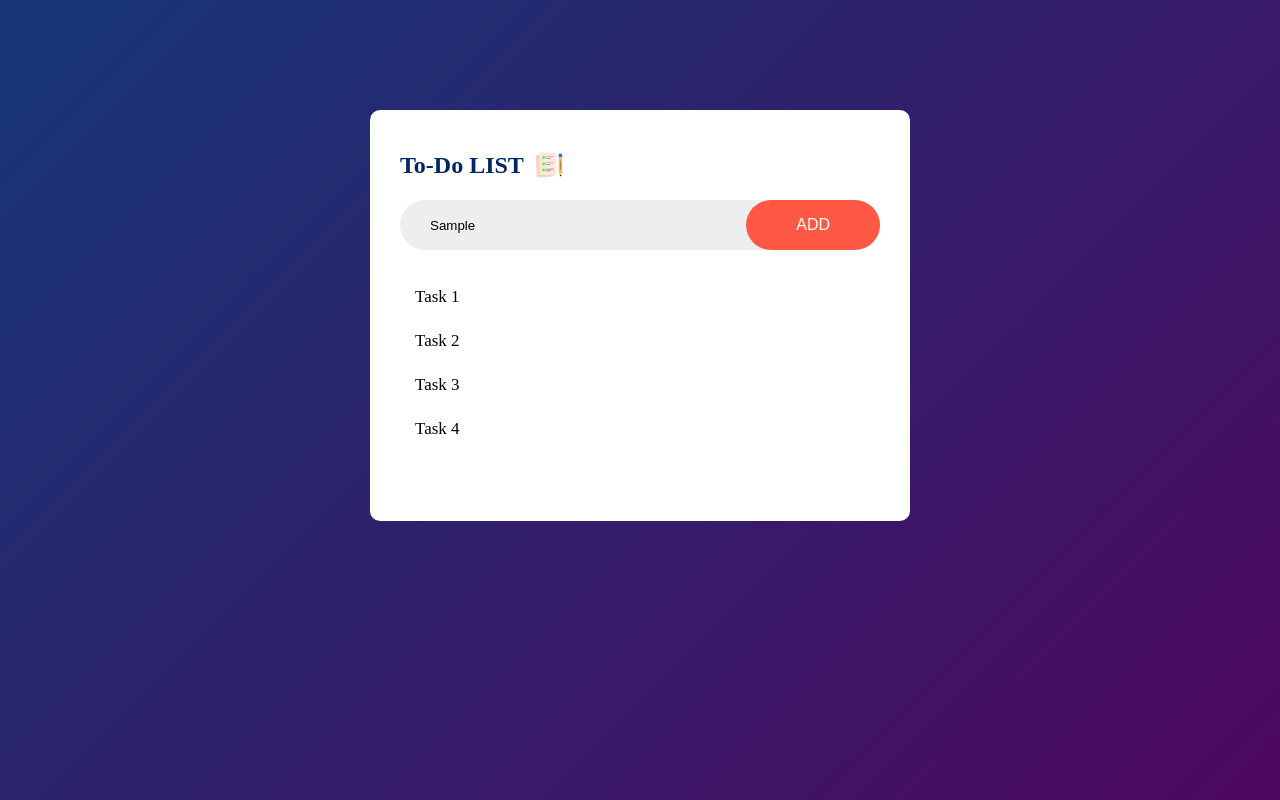
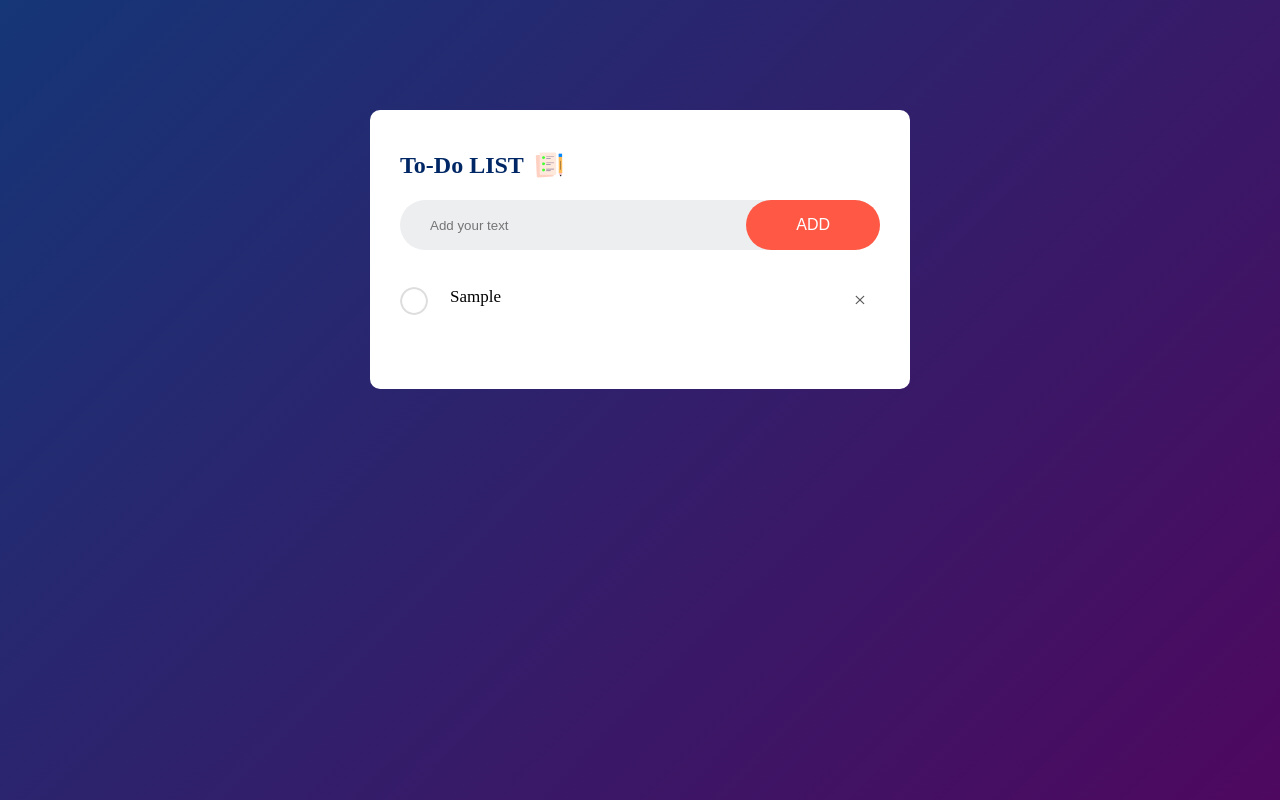
Before and after one commit to Aashish-kushwaha/todo, a plain HTML site: page index.html in a window 1280 px wide. Both pictures are taken after typing "Sample" into the empty fields and a click on the button "ADD". Drawn offline with Linux system fonts and the light colour scheme.

Commit message:
added js

```diff
--- a/index.html
+++ b/index.html
@@ -12,18 +12,18 @@
             <h2>To-Do LIST <img src="images/icon.png" ></h2>
             <div class="row">
                 <input type="text" id="inputbox" placeholder="Add your text">
-                <button>ADD</button>
+                <button onclick="addTask()">ADD</button>
 
             </div>
             <ul id="list">
-                <li>Task 1</li>
+                <!-- <li class="check">Task 1</li>
                 <li>Task 2</li>
                 <li>Task 3</li>
-                <li>Task 4</li>
+                <li>Task 4</li> -->
             </ul>
         </div>
     </div>
-
+<script src="script.js"></script>
 
 </body>
 </html>
--- /dev/null
+++ b/script.js
@@ -0,0 +1,44 @@
+const inputBox=document.getElementById("inputbox");
+const List=document.getElementById("list");
+
+function addTask()
+{
+    if(inputBox.value==='')
+    {
+        alert("write something");
+    }else{
+        let li=document.createElement("li");
+        li.innerHTML=inputBox.value;
+        List.appendChild(li);
+        let span=document.createElement("span");
+        span.innerHTML="\u00d7";
+        li.appendChild(span);
+    }
+
+    inputBox.value='';
+    saveData();
+
+}
+
+List.addEventListener("click",function(e){
+    if(e.target.tagName==="LI"){
+        e.target.classList.toggle("check");
+        saveData();
+    }
+    else if(e.target.tagName==="SPAN"){
+        e.target.parentElement.remove();
+        saveData();
+    }
+},false);
+
+function saveData()
+{
+    localStorage.setItem("data",list.innerHTML);
+}
+
+function showList()
+{
+    list.innerHTML=localStorage.getItem("data");
+}
+
+showList();
--- a/style.css
+++ b/style.css
@@ -65,9 +65,10 @@ button{
 ul li{
     list-style: none;
     font-size: 17px;
-    padding: 12px 8px 12px 15px;
+    padding: 12px 8px 12px 50px;
     user-select: none;
-    cursor:pointer;;
+    cursor:pointer;
+    position: relative;
 
 }
 
@@ -76,5 +77,38 @@ ul li::before{
     position: absolute;
     height: 28px;
     width: 28px;
-    border-radius:  ;
+    border-radius:50%;
+    background-image: url(images/unchecked.png);
+    background-size: cover;
+    background-position: center;
+    top: 12px;
+    left: 0px;
 }
+
+ul li.check{
+    color: #555;
+    text-decoration: line-through;
+}
+
+ul li.check::before{
+    background-image: url(images/checked.png);
+}
+
+ul li span{
+    position: absolute;
+    right: 0px;
+    top:5px;
+    width: 40px;
+    height: 40px;
+    font-size: 22px;
+    color: #555;
+    text-align: center;
+    line-height: 40px;
+    border-radius: 50%;
+
+}
+
+ul li span:hover{
+    background: #edeef0;
+
+}
```
